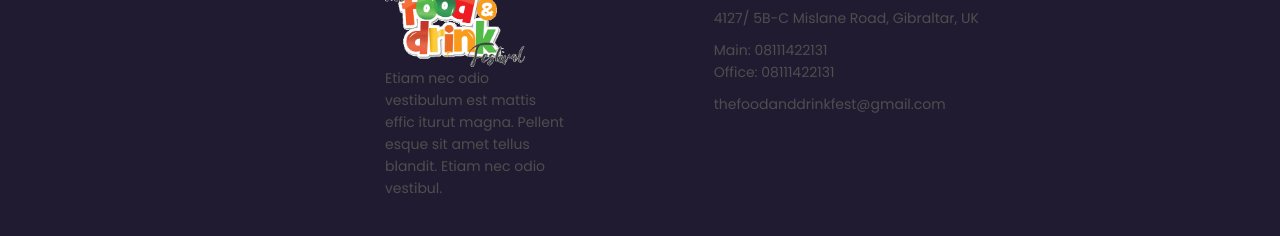
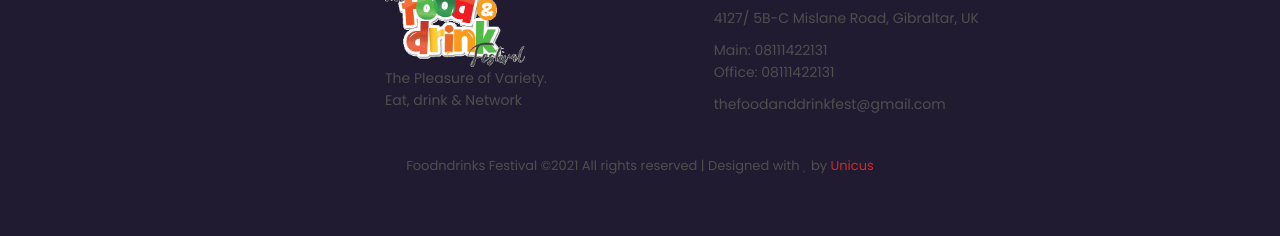
Before and after one commit to unicus-sample/unicus-sample.github.io, a plain HTML site: page index.html in a window 1280 px wide. Shown: the part 3258-3494 px from the top of the page. Drawn offline with Linux system fonts and the light colour scheme.

Commit message:
Add files via upload

```diff
--- a/index.html
+++ b/index.html
@@ -382,7 +382,7 @@
                     <div class="col-12 col-sm-6 col-lg-3">
                         <div class="single-footer-widget mb-100">
                             <a href="#" class="mb-50 d-block"><img src="images/foodndrink/logo.png" alt="" style="width: 10em;"></a>
-                            <p>Etiam nec odio vestibulum est mattis effic iturut magna. Pellent esque sit amet tellus blandit. Etiam nec odio vestibul.</p>
+                            <p>The Pleasure of Variety. Eat, drink & Network</p>
                         </div>
                     </div>
                     <div class="col-12 col-sm-6 col-lg-3 contact-block">
```
